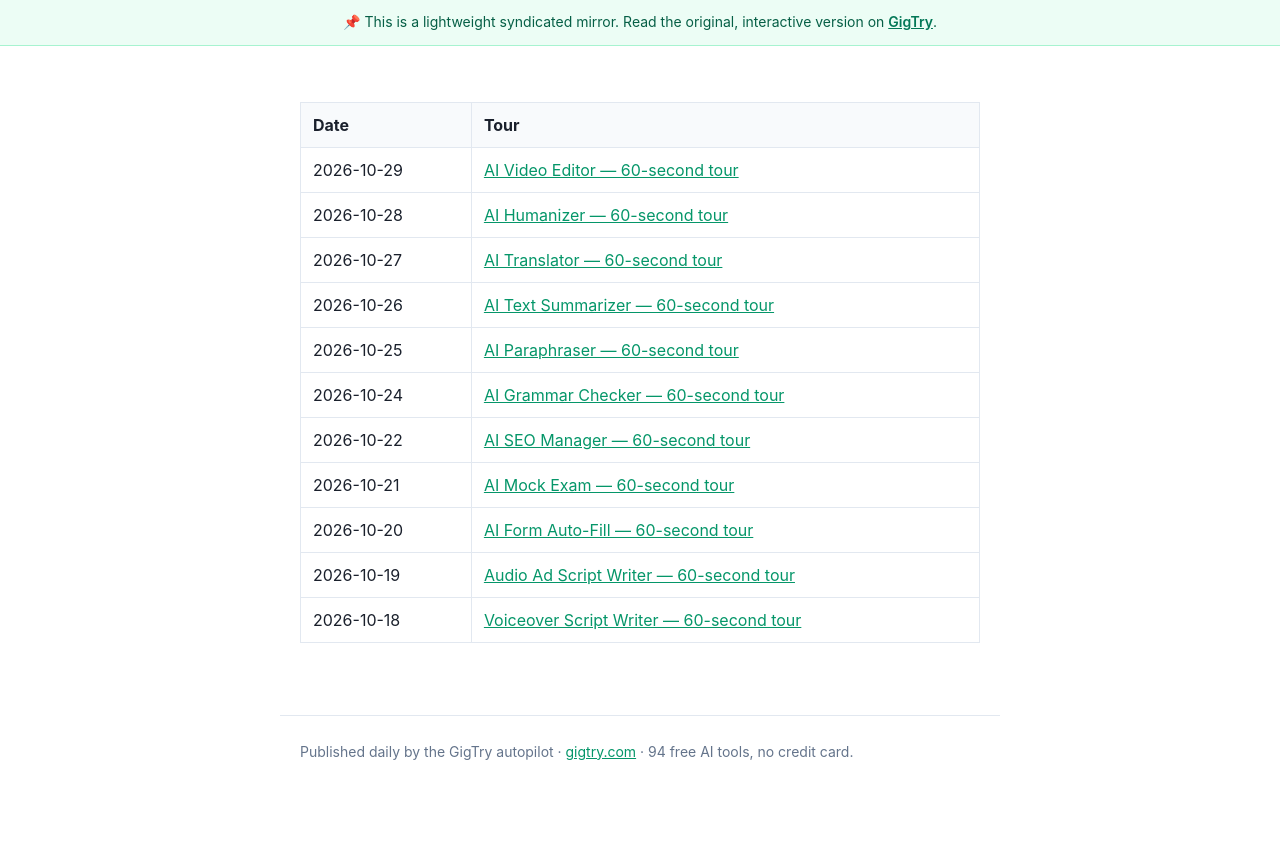
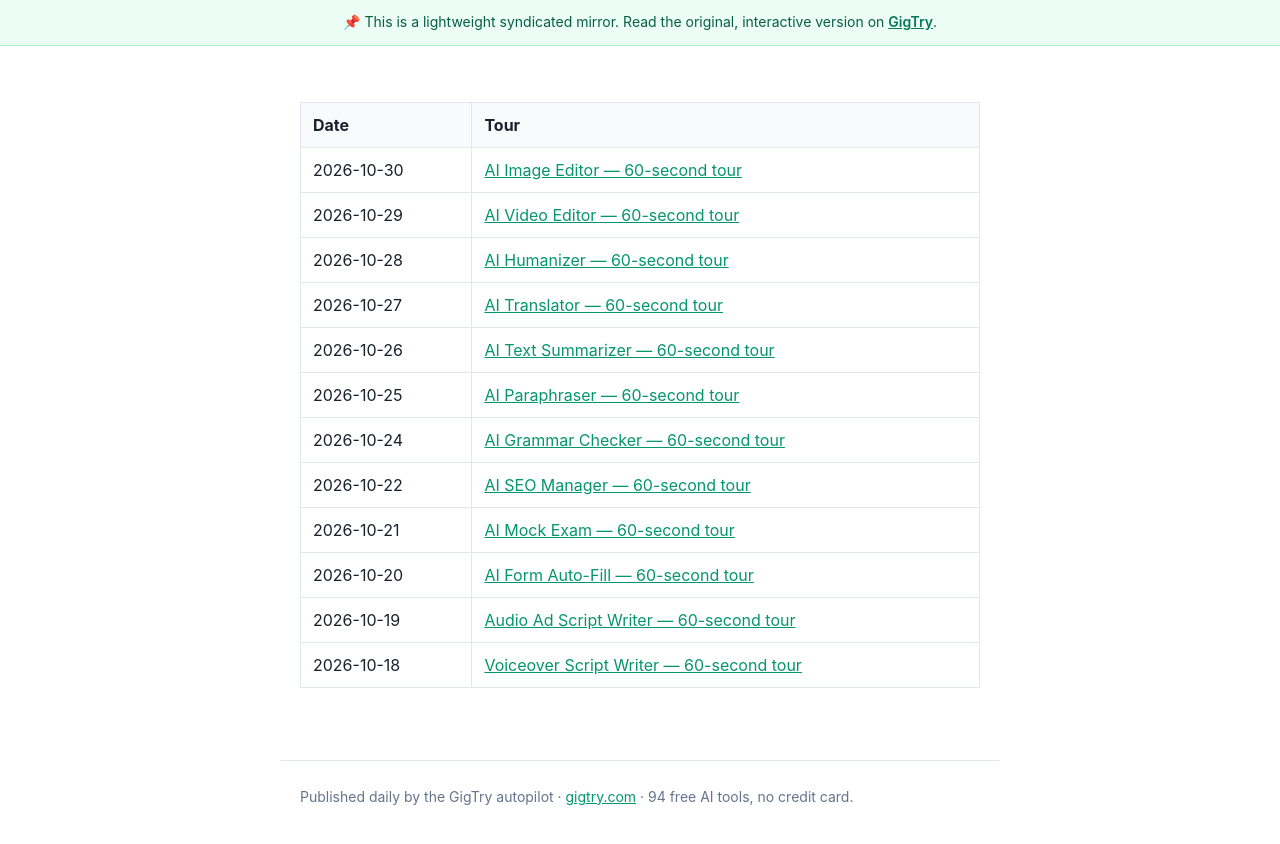
Before and after one commit to gigtryinfo-dev/gigtry-public, a Jekyll site: the page built from posts/daily/index.md, in a window 1280 px wide. Shown: the top 844 px of the page. Built offline with Jekyll 4.4.1, drawn with Linux system fonts in a browser that asks for light colours.

Commit message:
daily index: 2026-10-30

```diff
--- a/posts/daily/index.md
+++ b/posts/daily/index.md
@@ -7,6 +7,7 @@
 
 | Date | Tour |
 |------|------|
+| 2026-10-30 | [AI Image Editor — 60-second tour](https://gigtryinfo-dev.github.io/gigtry-public/posts/daily/2026-10-30-ai-image-editor.html) |
 | 2026-10-29 | [AI Video Editor — 60-second tour](https://gigtryinfo-dev.github.io/gigtry-public/posts/daily/2026-10-29-ai-video-editor.html) |
 | 2026-10-28 | [AI Humanizer — 60-second tour](https://gigtryinfo-dev.github.io/gigtry-public/posts/daily/2026-10-28-ai-humanizer.html) |
 | 2026-10-27 | [AI Translator — 60-second tour](https://gigtryinfo-dev.github.io/gigtry-public/posts/daily/2026-10-27-ai-translator.html) |
```
